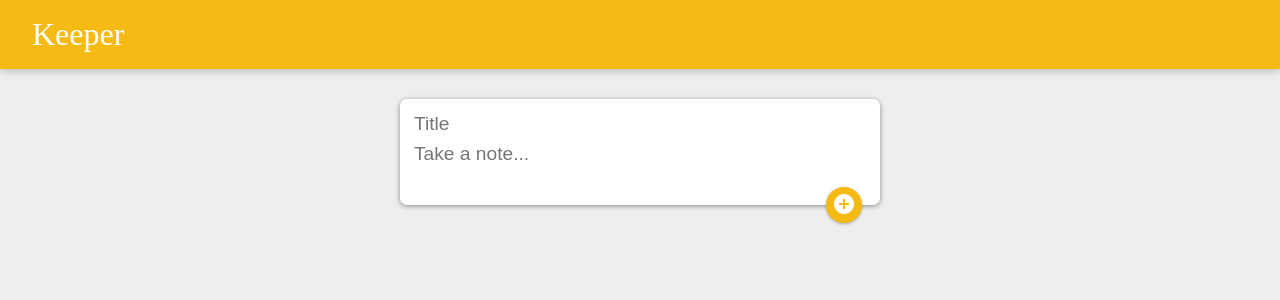
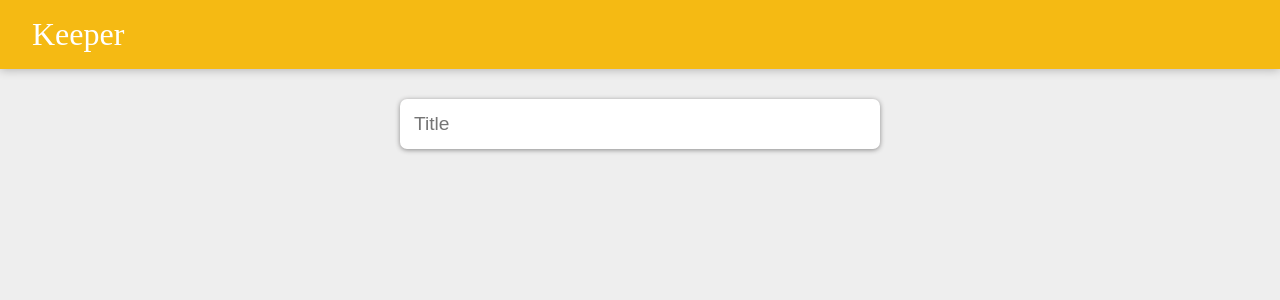
Before and after one commit to HarshitSinghT0mar/Keeper, a React (Vite) app: page / in a window 1280 px wide. Shown: the top 300 px of the page. Built offline with nearby package versions, Linux system fonts and the light colour scheme.

Commit message:
add textarea expansion functionality

```diff
--- a/src/components/CreateArea.jsx
+++ b/src/components/CreateArea.jsx
@@ -3,6 +3,7 @@ import AddCircleIcon from '@mui/icons-material/AddCircle';
 
 const CreateArea = (props) => {
     const[note, setNote]=useState({title:"",content:""})
+    const [showtext,setShowText]=useState(false)
 
 
     function inputChange(event){
@@ -18,17 +19,20 @@ function textChange(event){
     function addNote(e){
       e.preventDefault();
         props.onAdd(note);
+        setShowText(false)
+        return  setNote({title: "",content:""})
+        }
 
-        return  setNote({title: "",content:""})
-
-
-    }
+        function handleClick(){
+        return setShowText(true);
+        }
   return (
     <div>
       <form>
-      <input onChange={inputChange}type="text" placeholder='Title' value={note.title}/>
-        <textarea onChange={textChange} placeholder='Take a note...'value={note.content}></textarea>
-        <button onClick={addNote}><AddCircleIcon /></button>
+      <input onChange={inputChange} onClick={handleClick} type="text" placeholder='Title' value={note.title}/>
+       {showtext && <><textarea onChange={textChange} placeholder='Take a note...'value={note.content}> </textarea>
+       <button onClick={addNote}><AddCircleIcon /></button></>}
+
       </form>
     </div>
   )
```
